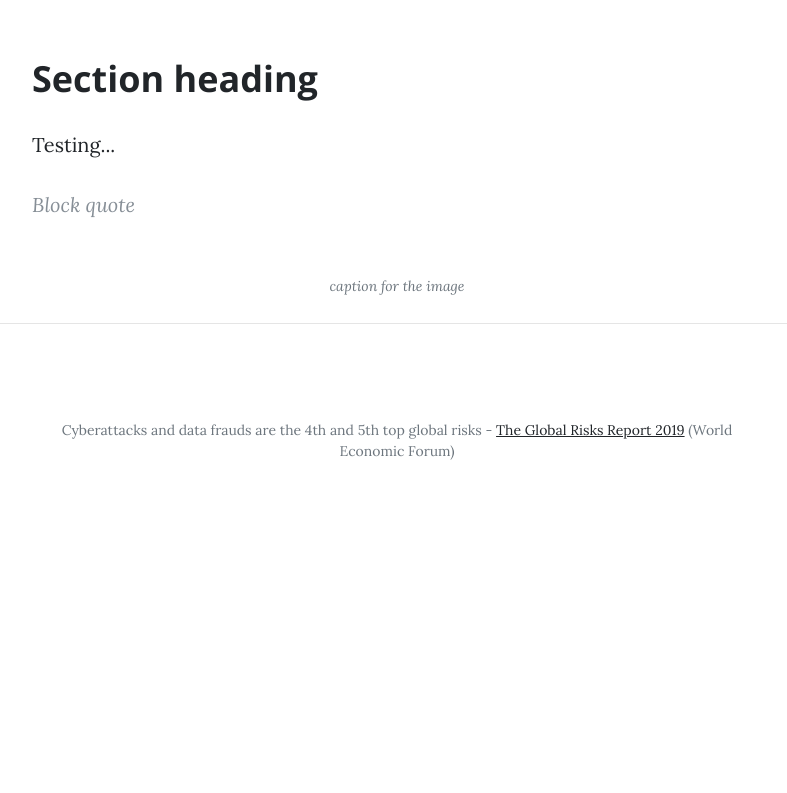
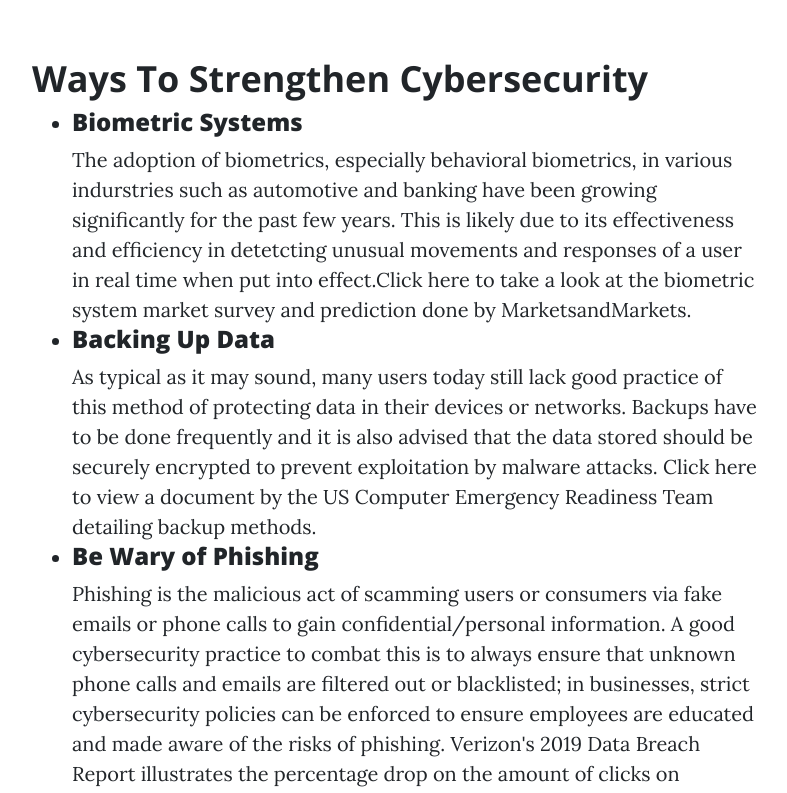
Before and after one commit to KGene1901/KGene1901.github.io, a plain HTML site: page post2.html in a window 1280 px wide. Shown: the part 884-1677 px from the top of the page, without its empty margins (243-1030 px from the left). Before the commit the page ends 1411 px from the top, so only its background shows below. Drawn offline with nearby package versions, Linux system fonts and the light colour scheme.

Commit message:
post 2 updated

```diff
--- a/post2.html
+++ b/post2.html
@@ -55,9 +55,23 @@
     <div class="container">
       <div class="row">
         <div class="col-lg-8 col-md-10 mx-auto">
-          <p>Cybersecurity is a practice of ensuring safe and protected network access and traffic for all web users from malicious digital acts. These acts are in the form of cyberattacks <em>ie</em> hacking, phishing and pharming which can result in a violation of personal data safety and huge financial losses of a business. There are various cybersecuirty firms active today (for example <a href=https://www.cisco.com/c/en_uk/index.html" target="_blank">Cisco</a> and <a href="https://www.mcafee.com/en-gb/index.html" target="_blank">McAfee</a>) with developing and constantly improving network security by creating and implementing new software and algorithms to analyse, detect and remove potential network security risk or unauthorised net access.</p>
-          <h2 class="section-heading">Section heading</h2>
-          <p>Testing...</p>
+          <p>Cybersecurity is a practice of ensuring safe and protected network access and traffic for all web users from malicious digital acts. These acts are in the form of cyberattacks <em>ie</em> hacking, phishing and pharming which can result in a violation of personal data safety and huge financial losses of a business. There are various cybersecurity firms active today (for example <a href="https://www.cisco.com/c/en_uk/index.html" target="_blank">Cisco</a> and <a href="https://www.mcafee.com/en-gb/index.html" target="_blank">McAfee</a>) developing and constantly improving network security by creating and implementing new software and algorithms to analyse, detect and remove potential network security risk or unauthorised net access.</p>
+          <h2 class="section-heading">Ways To Strengthen Cybersecurity</h2>
+          <ul>
+            <li><h4>
+            Biometric Systems
+            </li></h4>
+              The adoption of biometrics, especially behavioral biometrics, in various indurstries such as automotive and banking have been growing significantly for the past few years. This is likely due to its effectiveness and efficiency in detetcting unusual movements and responses of a user in real time when put into effect.<a href="https://www.marketsandmarkets.com/Market-Reports/next-generation-biometric-technologies-market-697.html" target="_blank">Click here</a> to take a look at the biometric system market survey and prediction done by MarketsandMarkets.
+            <li><h4>
+            Backing Up Data
+            </li></h4>
+              As typical as it may sound, many users today still lack good practice of this method of protecting data in their devices or networks. Backups have to be done frequently and it is also advised that the data stored should be securely encrypted to prevent exploitation by malware attacks. <a href="https://www.us-cert.gov/sites/default/files/publications/data_backup_options.pdf" target="_blank">Click here</a> to view a document by the US Computer Emergency Readiness Team detailing backup methods.
+            <li><h4>
+            Be Wary of Phishing
+            </li></h4>
+              Phishing is the malicious act of scamming users or consumers via fake emails or phone calls to gain confidential/personal information. A good cybersecurity practice to combat this is to always ensure that unknown phone calls and emails are filtered out or blacklisted; in businesses, strict cybersecurity policies can be enforced to ensure employees are educated and made aware of the risks of phishing. <a href="https://enterprise.verizon.com/resources/reports/2019-data-breach-investigations-report.pdf" target="_blank">Verizon's 2019 Data Breach Report</a> illustrates the percentage drop on the amount of clicks on phishing links of its users and employees through a sanctioned phishing exercise.
+
+          </ul>
           <blockquote class="blockquote">Block quote</blockquote>
           <a href="#">
             <img class="img-fluid" src="img/post-sample-image.jpg" alt="">
```
